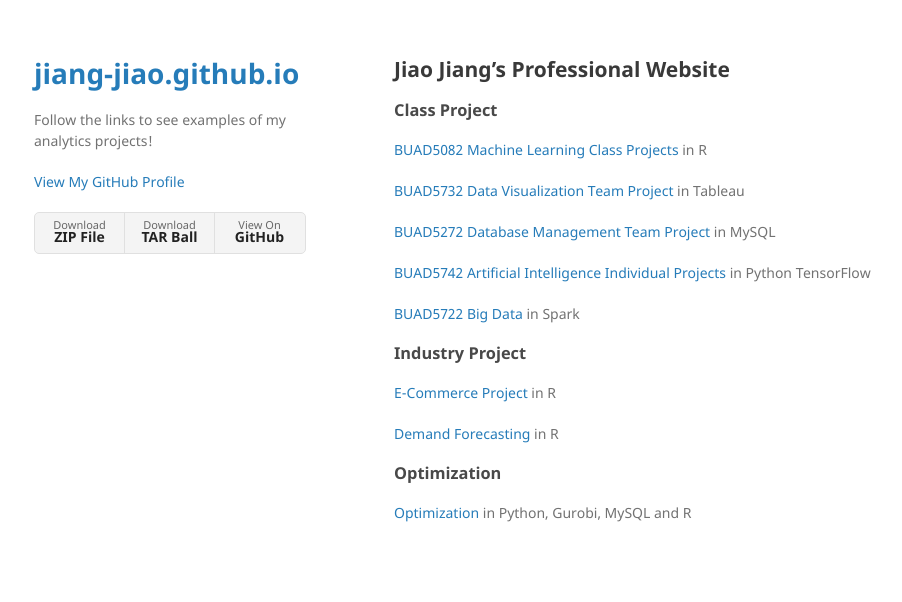
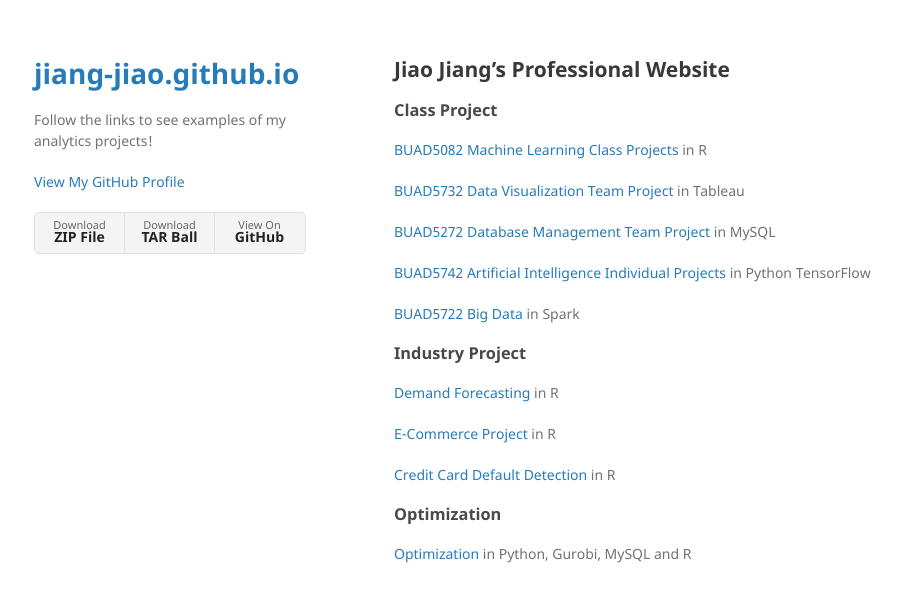
Before and after one commit to jiang-jiao/jiang-jiao.github.io, a Jekyll site: the page built from index.md, in a window 1280 px wide. Shown: the top 602 px of the page, without its empty margins (176-1078 px from the left). Built offline with Jekyll 4.4.1, drawn with Linux system fonts in a browser that asks for light colours; our own code applies the rules of GitHub Pages for plain Markdown files.

Commit message:
Update index.md

```diff
--- a/index.md
+++ b/index.md
@@ -3,19 +3,21 @@
 ### Class Project
  [BUAD5082 Machine Learning Class Projects](/class_project/index.md) in R
 
- [BUAD5732 Data Visualization Team Project](/visulization/index.md) in Tableau
+ [BUAD5732 Data Visualization Team Project](/data_visulization/index.md) in Tableau
 
- [BUAD5272 Database Management Team Project](/database/index.md) in MySQL
+ [BUAD5272 Database Management Team Project](/database_management/index.md) in MySQL
 
- [BUAD5742 Artificial Intelligence Individual Projects](/AI/index.md) in Python TensorFlow
+ [BUAD5742 Artificial Intelligence Individual Projects](/artifical_intelligence/index.md) in Python TensorFlow
 
  [BUAD5722 Big Data](/big_data/index.md) in Spark
 
 
 ### Industry Project
+   [Demand Forecasting](/demand_forecasting/index.md) in R
+
    [E-Commerce Project](/Ecommerce/index.md) in R
 
-   [Demand Forecasting](/demand_forecasting/index.md) in R
+   [Credit Card Default Detection](/credit_card_default/index.md) in R
 
 
 ### Optimization
```
